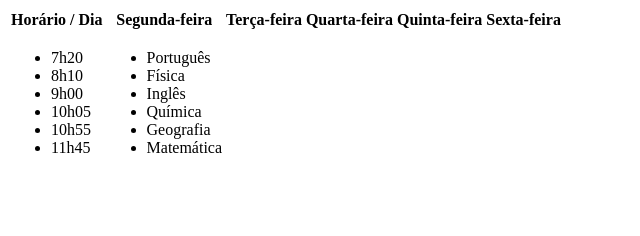
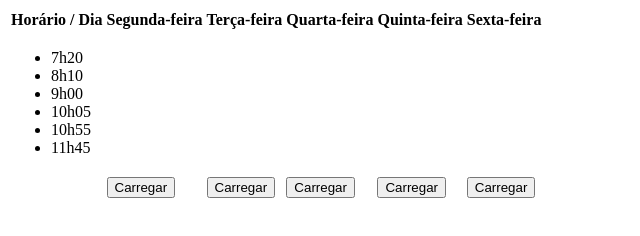
Before and after one commit to kemilypontes/3triback, a plain HTML site: page index.html in a window 1280 px wide. Shown: the whole page, without its empty margins (0-640 px from the left). Drawn offline with Linux system fonts and the light colour scheme.

Commit message:
Refactor table structure and add buttons for days

```diff
--- a/index.html
+++ b/index.html
@@ -1,4 +1,3 @@
-
 <!DOCTYPE html>
 <html lang="pt-br">
 <head>
@@ -31,17 +30,20 @@
                         </ul>
 
                     </td>
-                    <td id = "segunda">
-                        <ul>
-                            <li>Português</li>
-                            <li>Física</li>
-                            <li>Inglês</li>
-                            <li>Química</li>
-                            <li>Geografia</li>
-                            <li>Matemática</li>
-                        </ul>
-                    </td>
-                </tr>
+                    <td id = "segunda-feira"></td>
+                    <td id = "terça-feira"></td>
+                    <td id = "quarta-feira"></td>
+                    <td id = "quinta-feira"></td>
+                    <td id = "sexta-feira"></td>
+                    </tr>
+                    <tr>
+                        <td></td>
+                        <td> <button onclick="carregar_horario('segunda-feira')">Carregar</button></td>
+                        <td> <button onclick="carregar_horario('terça-feira')">Carregar</button></td>
+                        <td> <button onclick="carregar_horario('quarta-feira')">Carregar</button></td>
+                        <td> <button onclick="carregar_horario('quinta-feira')">Carregar</button></td>
+                        <td> <button onclick="carregar_horario('sexta-feira')">Carregar</button></td>
+                    </tr>
             </tbody>
         </table>
     </main>
```
